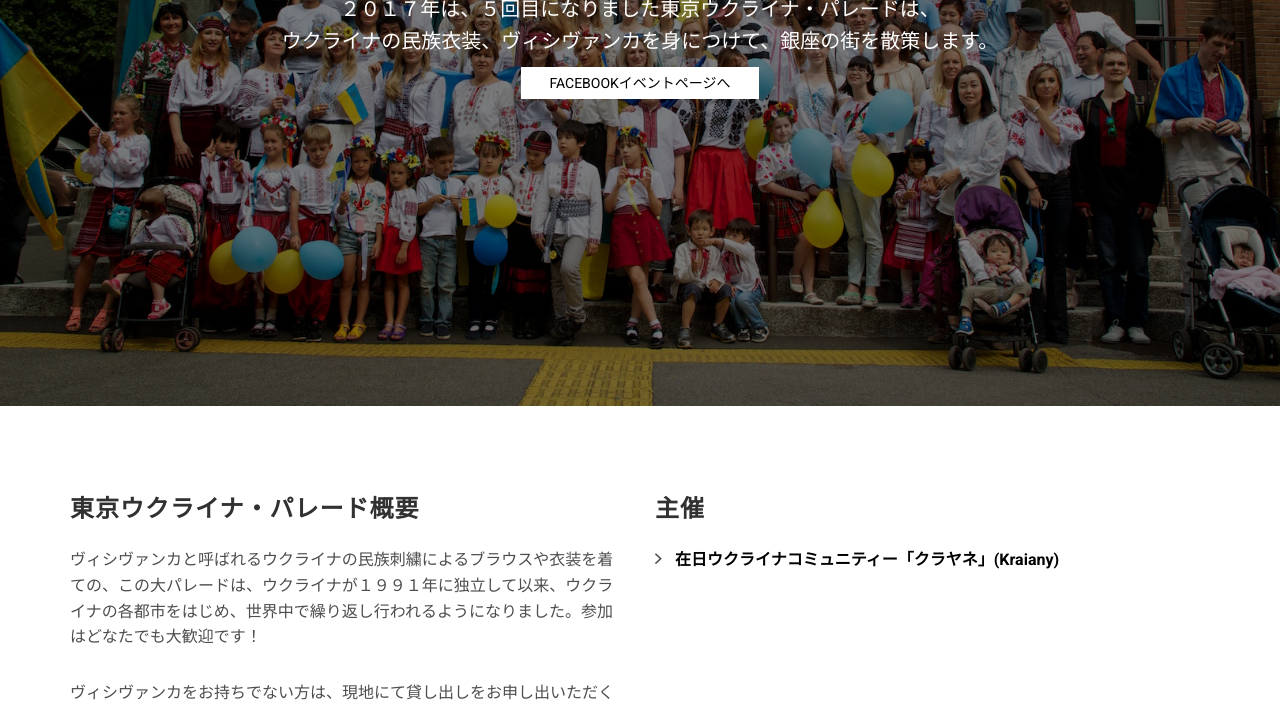
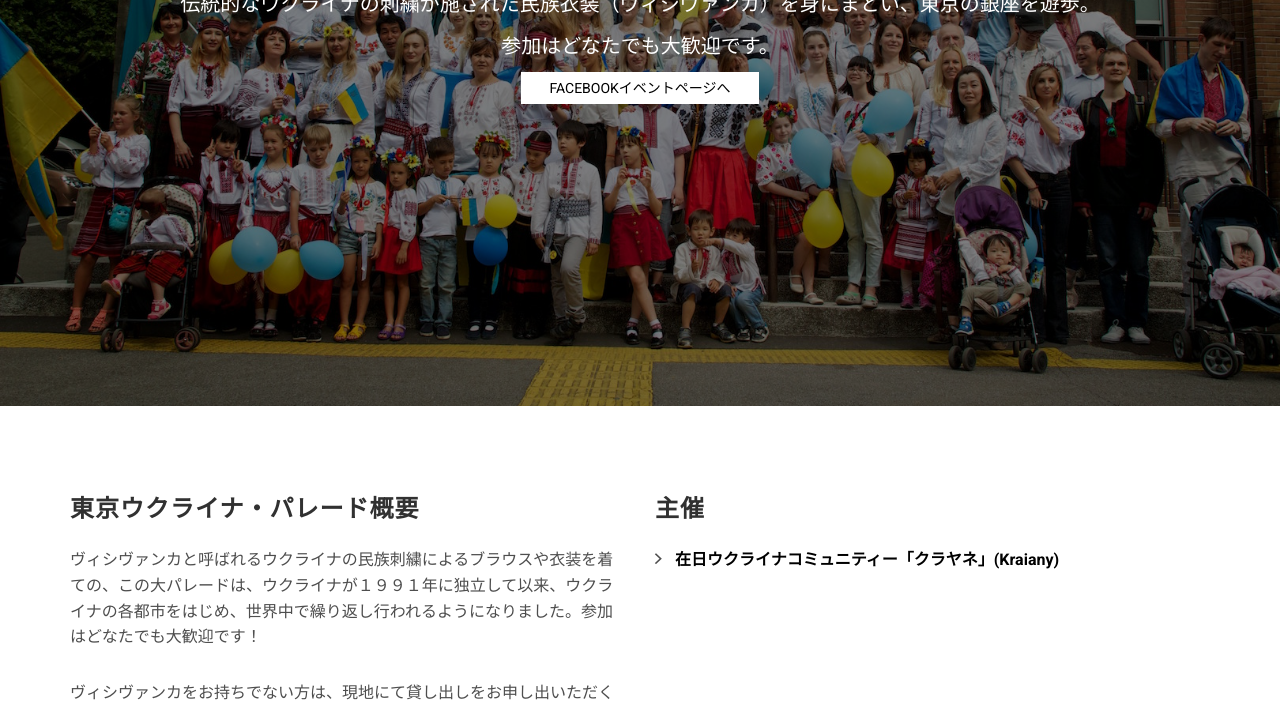
Before and after one commit to Kraiany/parade, a website: page index.html in a window 1280 px wide. Shown: the part 394-1100 px from the top of the page. Drawn offline with Linux system fonts and the light colour scheme; files whose address does not match are found by name.

Commit message:
Fix Japanese

```diff
--- a/index.html
+++ b/index.html
@@ -63,8 +63,8 @@
             <h2>2017年5月21日 / 東京都銀座</h2>
 
             <h1>東京ウクライナ・パレード 2017</h1>
-            <p>２０１７年は、５回目になりました東京ウクライナ・パレードは、<br/>ウクライナの民族衣装、ヴィシヴァンカを身につけて、銀座の街を散策します。</p>
-            <p></p>
+            <p>伝統的なウクライナの刺繍が施された民族衣装（ヴィシヴァンカ）を身にまとい、東京の銀座を遊歩。</p>
+            <p>参加はどなたでも大歓迎です。</p>
 
             <a class="btn btn-white" target="_blank" href="https://www.facebook.com/events/1397388443669849/">Facebookイベントページへ</a>
 
```
